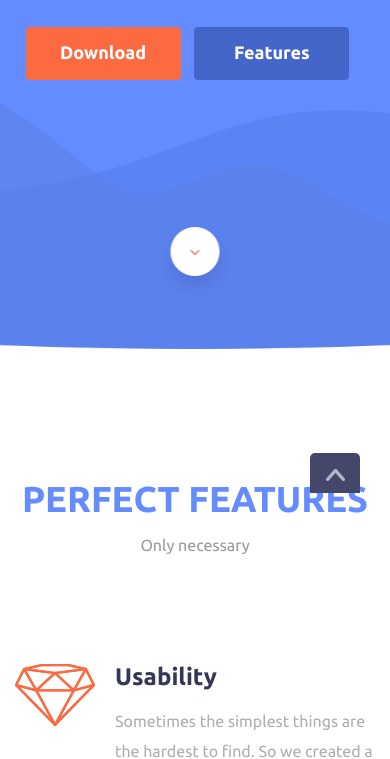
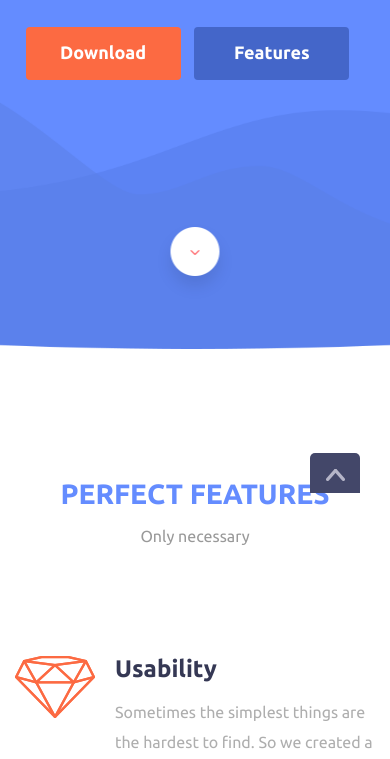
Before and after one commit to mrusselk/ssb-10-web-offline-psd-to-bootstrap-exam2, a plain HTML site: page index.html in a window 390 px wide. Shown: the part 351-1110 px from the top of the page. Drawn offline with Linux system fonts and the light colour scheme; a script that the page names is missing.

Commit message:
Update media.css

```diff
--- a/css/media.css
+++ b/css/media.css
@@ -1,11 +1,20 @@
 /*EXTRA SMALL MEDIA*/
 @media (max-width: 767px){
+
+	.section-title h2, .screenshot-title h2{
+	    font-size: 28px;
+	    font-weight: 700;
+	    color:#648cff;
+	    text-transform: uppercase;
+	    margin-bottom: 15px;
+	}
+
 	header{
-    min-height: 700px;
-    background: url(../img/banner2.png) no-repeat;
-    background-size:cover;
-    background-position: center;
-    margin-bottom: 80px;
+	    min-height: 700px;
+	    background: url(../img/banner2.png) no-repeat;
+	    background-size:cover;
+	    background-position: center;
+	    margin-bottom: 80px;
 
 	}
 	.logo-for-small{
```
